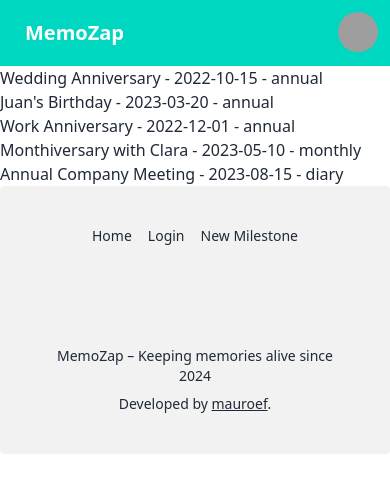
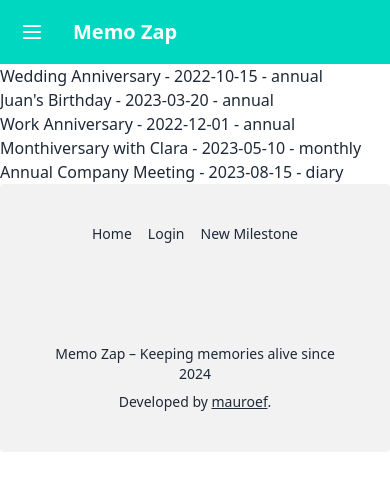
Before and after one commit to mauroef/memo-zap, a Vue app: page / in a window 390 px wide. Shown: the top 492 px of the page. Built offline with nearby package versions, Linux system fonts and the light colour scheme; grey boxes are pictures that could not be loaded; some icons are missing.

Commit message:
Adding drawer

```diff
--- a/src/components/layout/TheFooter.vue
+++ b/src/components/layout/TheFooter.vue
@@ -19,7 +19,7 @@
       </div>
     </nav>
     <aside>
-      <p>MemoZap – Keeping memories alive since 2024</p>
+      <p>{{ SITE_NAME }} – Keeping memories alive since 2024</p>
       <p>
         Developed by
         <a
@@ -33,3 +33,7 @@
     </aside>
   </footer>
 </template>
+
+<script setup>
+import {SITE_NAME} from '@/constants';
+</script>
--- a/src/components/layout/TheHeader.vue
+++ b/src/components/layout/TheHeader.vue
@@ -1,11 +1,46 @@
 <template>
-  <header class="navbar bg-accent">
+  <div class="drawer">
+    <input id="my-drawer-3" type="checkbox" class="drawer-toggle" />
+    <div class="drawer-content flex flex-col">
+      <header class="navbar bg-accent w-full">
+        <div class="flex-none lg:hidden">
+          <label
+            for="my-drawer-3"
+            aria-label="open sidebar"
+            class="btn btn-square btn-ghost"
+          >
+            <svg
+              xmlns="http://www.w3.org/2000/svg"
+              fill="white"
+              viewBox="0 0 24 24"
+              class="text-white inline-block h-6 w-6 stroke-current"
+            >
+              <path
+                stroke-linecap="round"
+                stroke-linejoin="round"
+                stroke-width="2"
+                d="M4 6h16M4 12h16M4 18h16"
+              ></path>
+            </svg>
+          </label>
+        </div>
         <div class="flex-1">
-      <a class="btn btn-ghost text-xl text-white">MemoZap</a>
+          <router-link to="/" class="btn btn-ghost text-xl text-white">{{
+            SITE_NAME
+          }}</router-link>
         </div>
+        <div class="hidden flex-none lg:flex">
+          <ul class="menu menu-horizontal">
+            <li><router-link class="text-white" to="new">New Milestone</router-link></li>
+            <li><router-link class="text-white" to="login">Login</router-link></li>
+          </ul>
           <div class="flex-none gap-2">
             <div class="dropdown dropdown-end">
-        <div tabindex="0" role="button" class="btn btn-ghost btn-circle avatar">
+              <div
+                tabindex="0"
+                role="button"
+                class="btn btn-ghost btn-circle avatar"
+              >
                 <div class="w-10 rounded-full">
                   <img
                     alt="Tailwind CSS Navbar component"
@@ -21,5 +56,23 @@
               </ul>
             </div>
           </div>
+        </div>
       </header>
+    </div>
+    <div class="drawer-side">
+      <label
+        for="my-drawer-3"
+        aria-label="close sidebar"
+        class="drawer-overlay"
+      ></label>
+      <ul class="menu bg-base-200 min-h-full w-80 p-4">
+        <li><router-link to="new">New Milestone</router-link></li>
+        <li><router-link to="login">Login</router-link></li>
+      </ul>
+    </div>
+  </div>
 </template>
+
+<script setup>
+import { SITE_NAME } from '@/constants';
+</script>
--- /dev/null
+++ b/src/constants/config.js
@@ -0,0 +1 @@
+export const SITE_NAME = 'Memo Zap';
--- /dev/null
+++ b/src/constants/index.js
@@ -0,0 +1 @@
+export * from './config';
--- a/src/main.js
+++ b/src/main.js
@@ -5,7 +5,7 @@ import App from './App.vue';
 
 import router from './router';
 import { createPinia } from 'pinia';
-import { OhVueIcon } from '../plugins/icons';
+import { OhVueIcon } from './plugins/icons';
 
 const app = createApp(App);
 
```
Also changed, not shown: src/plugins/icons.js (renamed from plugins/icons.js). Lines whose indentation alone changed are shown as unchanged.
